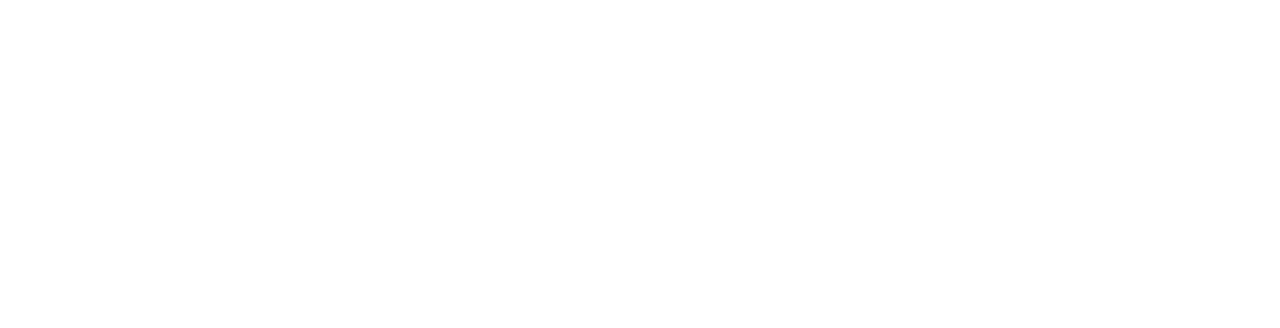
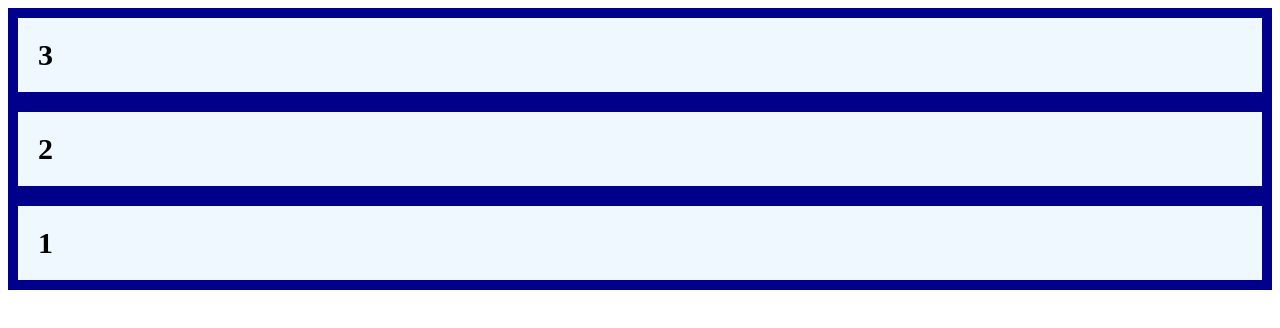
Before and after one commit to uzzal71/html-css-design, a plain HTML site: page flex/index.html in a window 1280 px wide. Drawn offline with Linux system fonts and the light colour scheme.

Commit message:
css flex

```diff
--- a/flex/index.html
+++ b/flex/index.html
@@ -4,6 +4,13 @@
     <meta charset="UTF-8" />
     <meta name="viewport" content="width=device-width, initial-scale=1.0" />
     <title>CSS Flexbox</title>
+    <link rel="stylesheet" href="./style.css" />
   </head>
-  <body></body>
+  <body>
+    <div class="flex-container1">
+      <div>1</div>
+      <div>2</div>
+      <div>3</div>
+    </div>
+  </body>
 </html>
--- /dev/null
+++ b/flex/style.css
@@ -0,0 +1,14 @@
+.flex-container1 {
+  display: flex;
+  background-color: darkblue;
+  flex-direction: column-reverse;
+}
+
+.flex-container1 > div {
+  color: #000;
+  padding: 20px;
+  margin: 10px;
+  background-color: aliceblue;
+  font-weight: 600;
+  font-size: 30px;
+}
```
